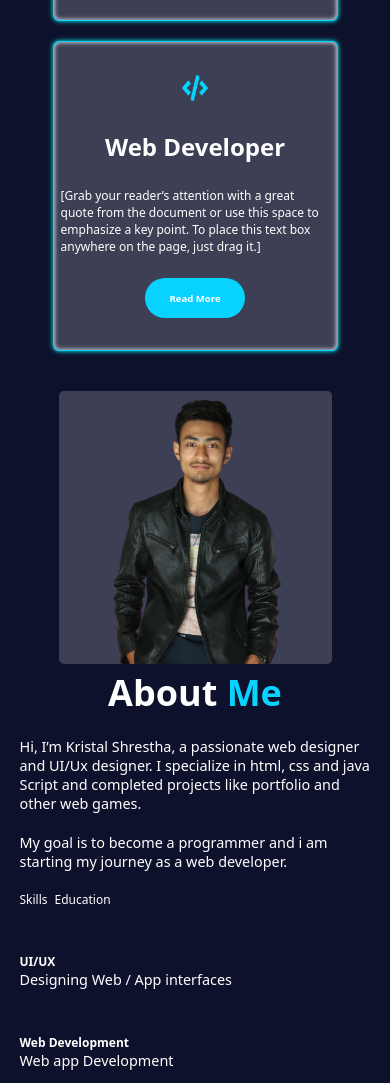
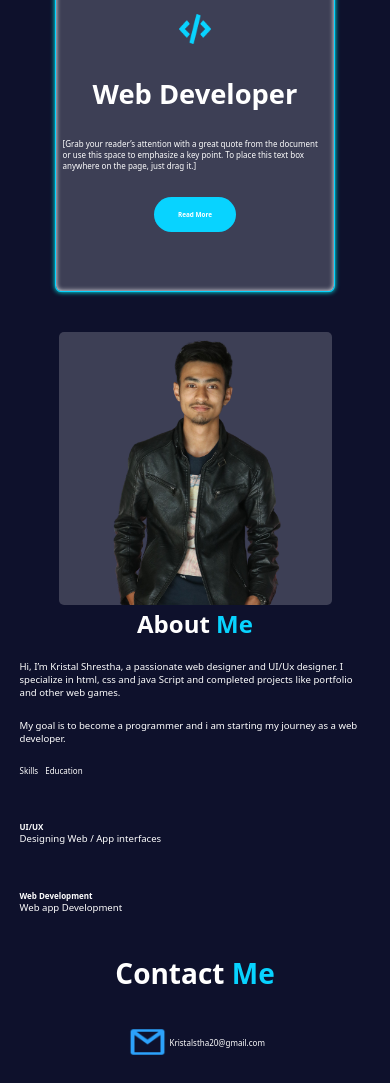
Before and after one commit to Kristal0024/portfolio, a plain HTML site: page index.html in a window 390 px wide. Shown: the part 1140-2223 px from the top of the page. Drawn offline with Linux system fonts and the light colour scheme.

Commit message:
responsiveness

```diff
--- a/media.css
+++ b/media.css
@@ -410,7 +410,7 @@
 }
 @media only screen and (max-width:425px){
     html{
-        font-size: 12px;
+        font-size: 8px;
     }
     body{
         padding: 0 5%;
@@ -459,9 +459,15 @@
     .services{
         gap: 20px;
     }
+    .first-service h1,.second-service h1{
+        font-size: 7vw;
+    }
+    .first-service img,.second-service img{
+        width: 8vw;
+    }
     .first-service,.second-service{
-        width: 285px;
-        height: 310px;
+        width: 80%;
+        height: 40vh;
     }
     /* ---------------------about section--------------------- */
     .main{
@@ -487,13 +493,20 @@
         gap: 30px;
     }
     .detail{
-        gap: 25px;
+        gap: 5vw;
     }
     .form{
         width: 100%;
     }
+    .email img,.number img{
+        width: 10vw;
+
+    }
+    .social-media2{
+        gap: 6vw;
+    }
     .social-media2 img{
-        width: 40px;
+        width: 10vw;
     }
     .name,.mail{
         height: 50px;
```
